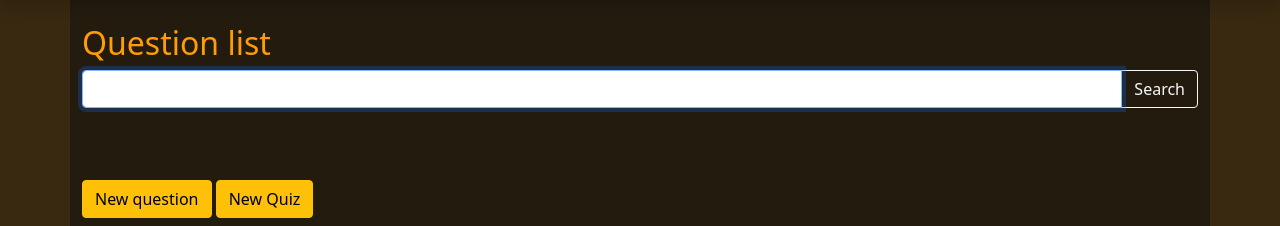
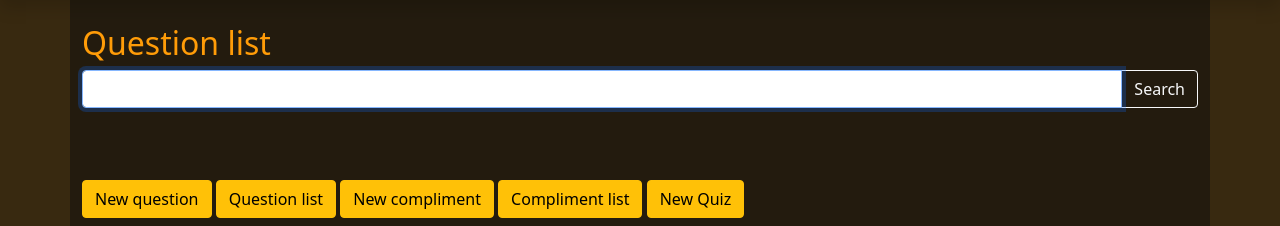
Before and after one commit to Rahimz/RahimAgha, a Django app: page /en/quizes/questions/list/ in a window 1280 px wide. Shown: the part 105-331 px from the top of the page. Run offline with Django 3.2, Linux system fonts and the light colour scheme; the visitor is signed in with stand-in values (Sample User, id 1); data that the repository does not hold is empty; parts of the project's set-up code (start-up, migrations or seed data) failed here and were passed over; some libraries are stand-ins or nearby versions.

Commit message:
improve - compliment added

```diff
--- a/core/settings/base.py
+++ b/core/settings/base.py
@@ -154,3 +154,5 @@ MEDIA_ROOT = os.path.join(BASE_DIR , 'media/')
 DEFAULT_AUTO_FIELD = 'django.db.models.BigAutoField'
 
 GOOGLE_RECAPTCHA_SECRET_KEY = secret_key_for_recaptcha
+
+CRISPY_TEMPLATE_PACK = "bootstrap4"
--- a/quizes/urls.py
+++ b/quizes/urls.py
@@ -9,6 +9,10 @@ urlpatterns = [
     path('questions/update/<int:pk>/', login_required(views.QuestionUpdateView.as_view()), name='question_update' ),
     path('questions/list/', login_required(views.QuestionListView.as_view()), name='questions_list' ),
 
+    path('compliment/create/', login_required(views.ComplimentCreateView.as_view()), name='compliment_create' ),
+    path('compliment/update/<int:pk>/', login_required(views.ComplimentUpdateView.as_view()), name='compliment_update' ),
+    path('compliment/list/', login_required(views.ComplimentListView.as_view()), name='compliment_list' ),
+
     path('my-quiz/result/<uuid:pk>/', views.QuizResultView, name='my_quiz_result' ),
     path('my-quiz/<str:error>/<uuid:quiz_pk>/<int:step>/', views.NewMyQuizProccessView, name='my_quiz_proccess_error' ),
     path('my-quiz/<uuid:quiz_pk>/<int:step>/', views.NewMyQuizProccessView, name='my_quiz_proccess' ),
--- a/quizes/views.py
+++ b/quizes/views.py
@@ -14,7 +14,7 @@ from django.core.files import File
 from bs4 import BeautifulSoup
 
 
-from .models import Question, Quiz, QuizResponse
+from .models import Question, Quiz, QuizResponse, Compliment
 
 class QuestionCreateView(CreateView):
     model = Question
@@ -243,6 +243,11 @@ def QuizResultView(request, pk):
     quiz.completed = True
     quiz.save(update_fields=['final_result', 'completed'])
     request.session['quiz_id'] = None
+
+    compliment_qs = list(Compliment.objects.filter(difficulty=sum).values_list('content', flat=True))
+    compliment = random.sample(compliment_qs, 1)
+    if len(compliment) > 0:
+        compliment = compliment[0]
     return render(
         request,
         'quizes/show_results.html',
@@ -252,6 +257,7 @@ def QuizResultView(request, pk):
             'responses': responses,
             'responses_dict': responses_dict,
             'sum': sum,
+            'compliment': compliment,
         }
     )
 
@@ -364,3 +370,64 @@ def SelectQuestion(level):
     if level == '3':
         questions = random.sample(qs_easy, 1) + random.sample(qs_medium, 1) + random.sample(qs_hard, 3)
     return questions
+
+
+class ComplimentCreateView(CreateView):
+    model = Compliment
+    template_name = 'quizes/question_create.html'
+    fields = [
+        'content', 'difficulty'
+    ]
+    # success_url = '/quizes/questions/list/'
+    def get_success_url(self):
+        return reverse ('quizes:compliment_list')
+
+    def get_context_data(self, **kwargs):
+        context = super().get_context_data(**kwargs)
+        context['page_title'] = _('Create compliment')
+        context['mainNavSection'] = 'quizes'
+        return context
+
+
+class ComplimentUpdateView(UpdateView):
+    model = Question
+    template_name = 'quizes/question_create.html'
+    fields = [
+        'content', 'difficulty'
+    ]
+    # success_url = '/quizes/questions/list/'
+    def get_success_url(self):
+        return reverse ('quizes:compliment_list')
+
+
+    def get_context_data(self, **kwargs):
+        context = super().get_context_data(**kwargs)
+        context['page_title'] = _('Update compliment')
+        context['mainNavSection'] = 'quizes'
+        return context
+
+
+class ComplimentListView(ListView):
+    queryset = Compliment.objects.all()
+    model = Compliment
+    template_name = 'quizes/question_list.html'
+    ordering = ('difficulty', )
+
+    def get_queryset(self):
+        if self.request.GET.get('search'):
+
+            return super().get_queryset().annotate(
+            search=SearchVector('content'),
+                ).filter(search=self.request.GET.get('search'))
+
+        return super().get_queryset()
+
+    def get_context_data(self, **kwargs):
+
+        context = super().get_context_data(**kwargs)
+        context['page_title'] = _('Compliment list')
+        context['mainNavSection'] = 'quizes'
+        if self.request.GET.get('search'):
+            context['query'] = self.request.GET.get('search')
+
+        return context
--- a/templates/quizes/question_list.html
+++ b/templates/quizes/question_list.html
@@ -33,6 +33,9 @@
     <div class="row py-5" id="question-list">
         <div class="col">
             <a href="{% url 'quizes:question_create' %}" class="btn btn-warning my-2">{% trans "New question" %}</a>
+            <a href="{% url 'quizes:questions_list' %}" class="btn btn-warning my-2">{% trans "Question list" %}</a>
+            <a href="{% url 'quizes:compliment_create' %}" class="btn btn-warning my-2">{% trans "New compliment" %}</a>
+            <a href="{% url 'quizes:compliment_list' %}" class="btn btn-warning my-2">{% trans "Compliment list" %}</a>
             <a href="{% url 'quizes:my_quiz' %}" class="btn btn-warning my-2">{% trans "New Quiz" %}</a>
             <table class="table">
                 <thead>
--- a/templates/quizes/show_results.html
+++ b/templates/quizes/show_results.html
@@ -12,6 +12,10 @@
 {% block content %}
 <div class="container bg-brown" >
     <h2 class="pt-4">{% trans "Book quiz" %}</h2>
+    {% if compliment %}
+    <h3 class="border border-danger rounded m-3 p-2 text-center">{{ compliment }}</h3>
+
+    {% endif %}
     <div class="row py-5" id="">
         <div class="col">
             <p class="lead">{% trans "Your resluts" %}</p>
@@ -45,7 +49,7 @@
 
                         {% if respon.question.link %}
                             <a href="{{ respon.question.link }}" target="_blank" class="btn-special">
-                                {% if respon.question.image != '' %}
+                                {% if respon.question.image.url != '' %}
                                 <img src="{{ respon.question.image.url }}" class="rounded" alt="" width="100px" height="auto">
 
                                 {% elif respon.src %}
```
Also changed, not shown: quizes/admin.py (+6 -1 lines), quizes/models.py (+30 -7 lines), locale/en/LC_MESSAGES/django.po, locale/fa/LC_MESSAGES/django.po, quizes/migrations/0017_compliment.py (added), quizes/migrations/0018_alter_compliment_difficulty.py (added).
